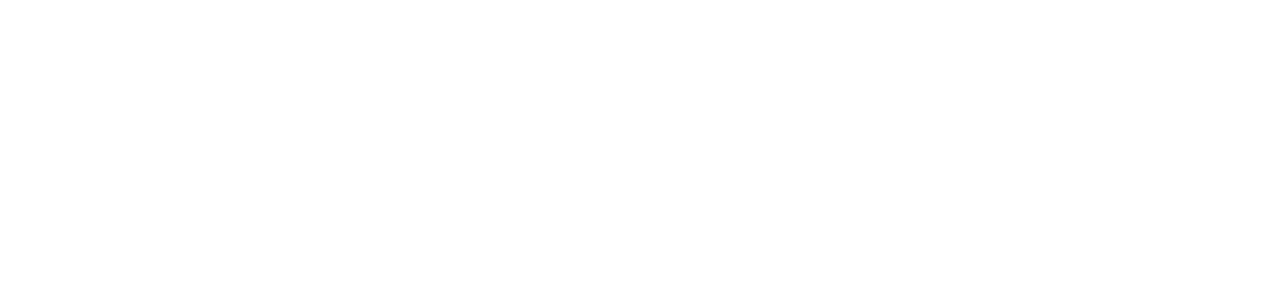
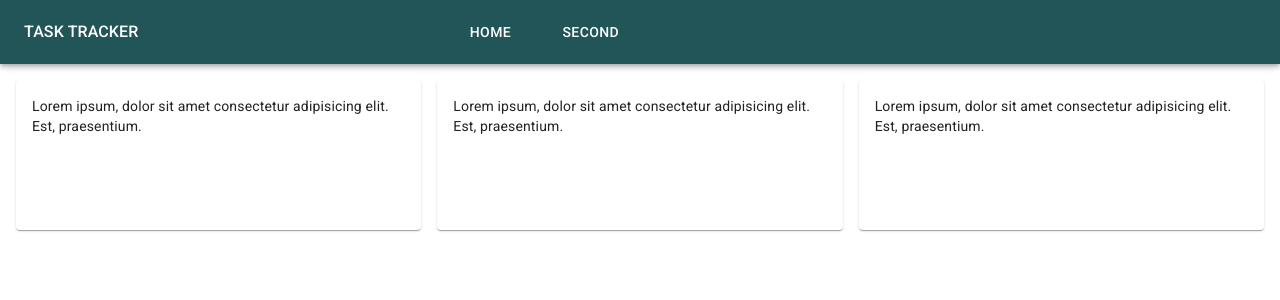
Before and after one commit to Naominm/TaskTracking, a React (Vite) app: page /second in a window 1280 px wide. Before the commit this address had no page. Shown: the top 300 px of the page. Built offline with nearby package versions, Linux system fonts and the light colour scheme.

Commit message:
Add the card component

```diff
--- a/package.json
+++ b/package.json
@@ -12,8 +12,9 @@
   "dependencies": {
     "@emotion/react": "^11.14.0",
     "@emotion/styled": "^11.14.0",
-    "@mui/icons-material": "^7.1.2",
+    "@mui/icons-material": "^6.4.12",
     "@mui/material": "^7.1.2",
+    "@mui/system": "^6.4.12",
     "react": "^19.0.0",
     "react-dom": "^19.0.0",
     "react-icons": "^5.5.0",
--- a/src/App.tsx
+++ b/src/App.tsx
@@ -1,13 +1,19 @@
-import { Route, Router, Routes } from "react-router-dom";
+import { Route, Routes, useLocation } from "react-router-dom";
 import LoginPage from "./pages/Login";
 import DashboardPage from "./pages/Dashboard";
+import SecondPage from "./pages/Second";
+import NavBar from "./components/NavBar";
 
 function App() {
+  const { pathname } = useLocation();
+  const hideNavbar = pathname === "/";
   return (
     <>
+      {!hideNavbar && <NavBar />}
       <Routes>
         <Route path="/" element={<LoginPage />} />
         <Route path="/dashboard" element={<DashboardPage />} />
+        <Route path="/second" element={<SecondPage />} />
       </Routes>
     </>
   );
--- /dev/null
+++ b/src/pages/Second.tsx
@@ -0,0 +1,36 @@
+import { Paper, Typography, Box } from "@mui/material";
+import Grid from "@mui/material/GridLegacy";
+
+function SecondPage() {
+  return (
+    <Box sx={{ flexGrow: 1, mt: 10, px: 2 }}>
+      <Grid container spacing={2}>
+        <Grid item xs={12} sm={6} md={4}>
+          {" "}
+          <CardSection />
+        </Grid>
+        <Grid item xs={12} sm={6} md={4}>
+          {" "}
+          <CardSection />
+        </Grid>
+        <Grid item xs={12} sm={6} md={4}>
+          {" "}
+          <CardSection />
+        </Grid>
+      </Grid>
+    </Box>
+  );
+}
+
+function CardSection() {
+  return (
+    <Paper sx={{ minHeight: "150px", padding: 2 }}>
+      <Typography variant="body2">
+        Lorem ipsum, dolor sit amet consectetur adipisicing elit. Est,
+        praesentium.
+      </Typography>
+    </Paper>
+  );
+}
+
+export default SecondPage;
```
Also changed, not shown: 1 other file (tests, documents, lock files or other folders).
